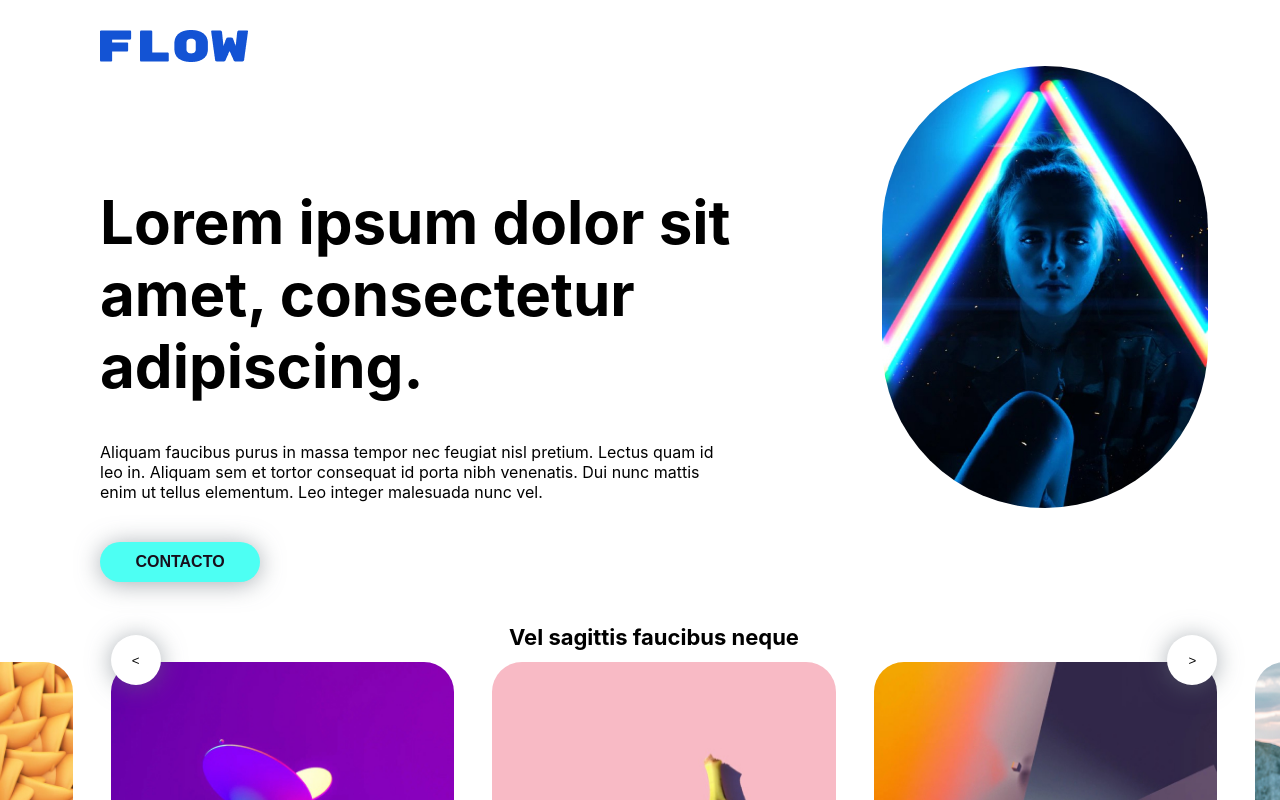
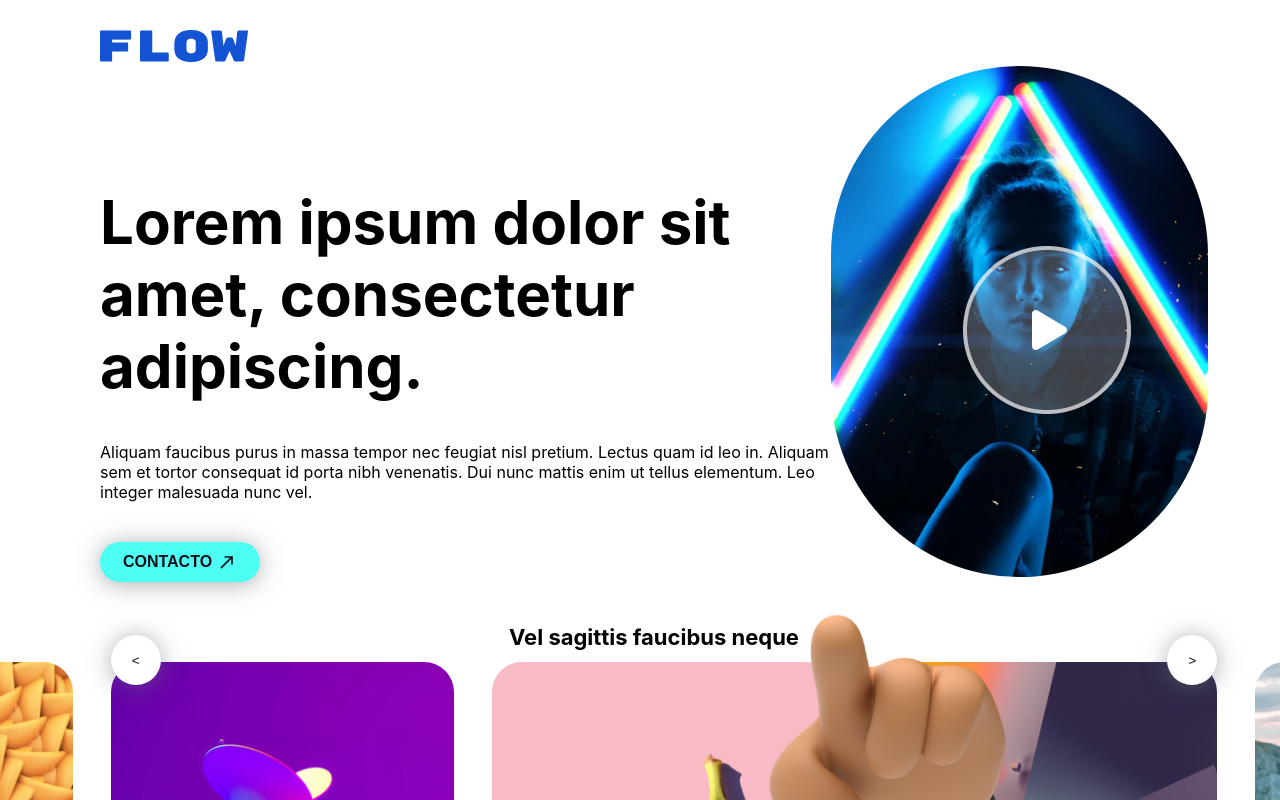
Before and after one commit to Bolio/landing-page-flow, a React (Vite) app: page / in a window 1280 px wide. Shown: the top 800 px of the page. Built offline with nearby package versions, Linux system fonts and the light colour scheme.

Commit message:
Change in Initial section

```diff
--- a/src/sections/Initial/index.jsx
+++ b/src/sections/Initial/index.jsx
@@ -1,4 +1,5 @@
 import styled from "styled-components";
+import CallMadeIcon from "@mui/icons-material/CallMade";
 
 import Title from "../../components/Title";
 import Text from "../../components/Texts";
@@ -16,6 +17,7 @@ const InitialSectionStyled = styled.div`
     background-color: blue;
     display: flex;
     flex-direction: column-reverse;
+    padding: 30px 30px 0 30px;
   }
 `;
 
@@ -38,13 +40,24 @@ const InfoContactStyled = styled.div`
       margin: 0;
     }
     p:nth-child(1) {
-      padding: 20px 101px 20px 0;
+      padding: 20px 0px 20px 0;
     }
     p:nth-child(2) {
-      padding: 20px 160px 20px 0;
+      padding: 20px 0px 20px 0;
     }
     button {
       margin-top: 20px;
+      display: flex;
+      justify-content: center;
+      align-items: center;
+      svg {
+        margin-left: 5px;
+      }
+    }
+    img {
+      position: absolute;
+      left: 60%;
+      z-index: 1;
     }
   }
 
@@ -55,21 +68,44 @@ const InfoContactStyled = styled.div`
       p:nth-child(2) {
         font-size: 1.5rem;
       }
+      img {
+        display: none;
+      }
     }
   }
 `;
 
 const ImgVideoStyled = styled.div`
+  position: relative;
   width: 100%;
   height: fit-content;
   text-align: center;
-  img {
+  img:nth-child(1) {
     /* height: 100%; */
     /* object-fit: cover; */
     border-radius: 300px;
     /* margin: 0 auto; */
     max-width: 100%;
     height: auto;
+  }
+  img:nth-child(2) {
+    position: absolute;
+    left: 35%;
+    top: 35%;
+  }
+
+  @media screen and (max-width: 425px) {
+    img:nth-child(1) {
+      margin-top: 50px;
+      object-fit: none;
+      width: 500px;
+      height: 400px;
+      border-radius: 45%;
+    }
+    img:nth-child(2) {
+      position: absolute;
+      left: 29%;
+    }
   }
 `;
 
@@ -99,11 +135,14 @@ const InitialSection = () => {
               status={"primary"}
             >
               CONTACTO
+              <CallMadeIcon fontSize="small" />
             </ButtonText>
+            <img src="src/assets/mano-ec.png" alt="btn-play" />
           </div>
         </InfoContactStyled>
         <ImgVideoStyled>
           <img src="src/assets/img-video.jpg" alt="img-video" />
+          <img src="src/assets/btn-play.png" alt="btn-play" />
         </ImgVideoStyled>
       </InitialSectionStyled>
     </>
```
